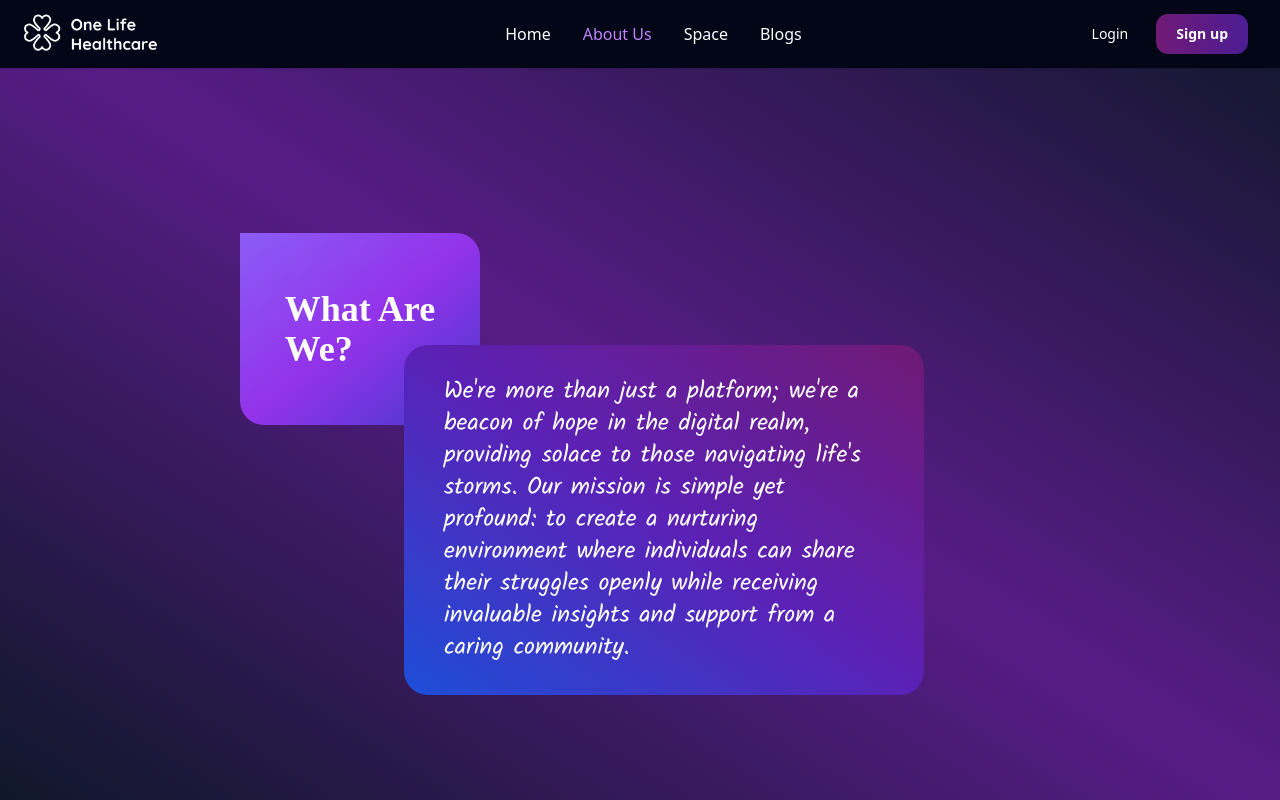
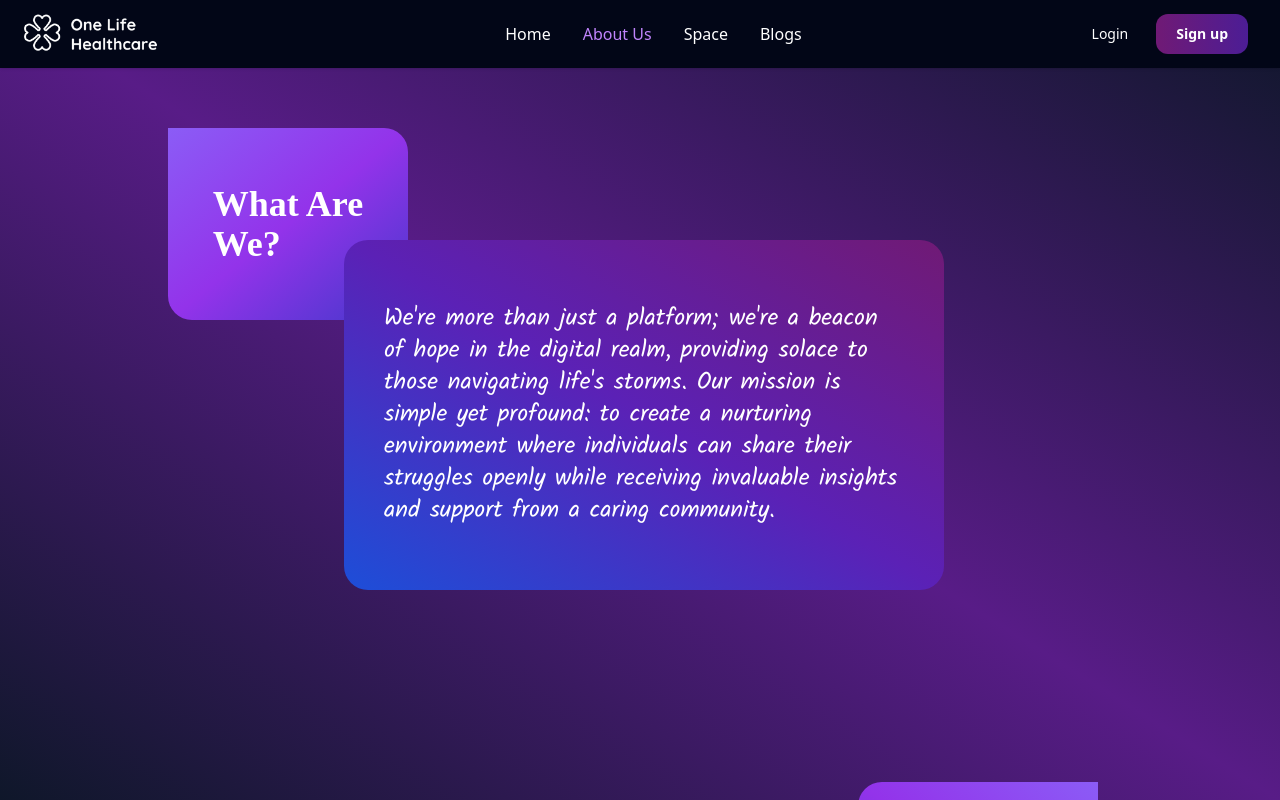
Before and after one commit to Vetanshu/Healthcare, a React (Vite) app in the folder my-project/: page /about in a window 1280 px wide. Built offline with nearby package versions, Linux system fonts and the light colour scheme; a web font is replaced by a local one.

Commit message:
about us responsive

```diff
--- a/my-project/src/components/About Us/About.jsx
+++ b/my-project/src/components/About Us/About.jsx
@@ -1,15 +1,54 @@
 import React from "react";
+import { motion, useInView } from 'framer-motion';
+
+const variants = {
+  hidden: {
+    opacity:0,
+    x: -500,
+  },
+  show: {
+    opacity: 1,
+    x: 0,
+    transition: {
+      staggerChildren: 1,
+      duration: 0.8,
+      delay: 0.5,
+    },
+  },
+};
+
+const right = {
+  hidden: {
+    opacity:0,
+    x: 500,
+  },
+  show: {
+    opacity: 1,
+    x: 0,
+    transition: {
+      staggerChildren: 1,
+      duration: 0.8,
+      delay: 0.5,
+    },
+  },
+};
+
 
 const About = () => {
   return (
-    <div className="w-full bg-gradient-to-bl from-slate-900 via-purple-900 to-slate-900 top-0 absolute flex justify-center h-screen">
-      <div className="flex flex-col items-center lg:flex-row mt-28 lg:mt-32 lg:ml-60 ">
+    <div className="w-full bg-gradient-to-bl from-slate-900 via-purple-900 to-slate-900 top-0 absolute flex justify-center h-screen overflow-y-auto overflow-hidden">
+
+      <div className="flex flex-col items-center space-y-16 mt-28 lg:mt-32">
+        <motion.div className="box-1 flex flex-col items-center"
+        variants={variants}
+        initial="hidden"
+        animate="show"
+        >
           <div className="relative flex flex-col items-center lg:items-start md:justify-normal">
-          <div className="small-box w-[30%] lg:w-60 h-[35%]  -translate-x-[200px] lg:h-48 bg-gradient-to-br from-violet-500 via-purple-600 to-indigo-700 text-3xl lg:text-4xl text-white flex justify-center items-center absolute font-semibold font-play rounded-tr-3xl rounded-bl-3xl lg:top-0 lg:left-0 transform lg:transform-none md:-translate-x-40 md:text-3xl md:w-[210px] md:h-[150px]">
+            <div className="small-box w-[30%] lg:w-60 h-[35%] -translate-x-[200px] lg:h-48 bg-gradient-to-br from-violet-500 via-purple-600 to-indigo-700 text-3xl lg:text-4xl text-white flex justify-center items-center absolute font-semibold font-play rounded-tr-3xl rounded-bl-3xl lg:top-0 lg:ml-5 transform md:-translate-x-40 md:text-3xl md:w-[210px] md:h-[150px] box-shadow: 0 29px 52px rgba(0,0,0,0.40), 0 25px 16px rgba(0,0,0,0.20);">
               What Are <br /> We?
             </div>
-          <div className="text-box w-[55%] h-[400px] text-[22px] ml-24  lg:w-1/2 bg-gradient-to-tr from-blue-700 via-violet-800 to-fuchsia-900 lg:h-[350px] rounded-3xl mt-28 -translate-x-7 lg:ml-48 z-10 flex justify-center items-center px-5 lg:px-10 lg:text-2xl font-medium font-kalam text-white lg:mt-28 md:w-[50%] md:ml-52 md:p-11 md:mt-24 md:text-xl
-           md:h-[400px]">
+            <div className="text-box w-[55%] h-[400px] text-[22px] ml-24 lg:w-[600px] bg-gradient-to-tr from-blue-700 via-violet-800 to-fuchsia-900 lg:h-[350px] rounded-3xl mt-28 -translate-x-7 z-10 flex justify-center items-center px-5 lg:px-10 lg:text-2xl font-medium font-kalam text-white lg:mt-28 lg:ml-16 md:w-[50%] md:ml-52 md:p-11 md:mt-24 md:text-xl md:h-[400px] box-shadow: 0 29px 52px rgba(0,0,0,0.40), 0 25px 16px rgba(0,0,0,0.20);">
               <p>
                 We're more than just a platform; we're a beacon of hope in the
                 digital realm, providing solace to those navigating life's storms.
@@ -20,6 +59,50 @@ const About = () => {
               </p>
             </div>
           </div>
+        </motion.div>
+
+        <div className="box-2 flex flex-col items-center">
+          <motion.div className="relative flex flex-col items-center lg:items-start md:justify-normal lg:mt-32"
+          variants={right}
+          initial="hidden"
+          whileInView= "show"
+          viewport={{
+            once: true
+          }}
+          >
+            <div className="small-box w-[30%] lg:text-right lg:w-60 h-[35%] -translate-x-[200px] lg:h-48 bg-gradient-to-bl from-violet-500 via-purple-600 to-indigo-700 text-3xl lg:text-4xl text-white flex justify-center items-center absolute font-semibold font-play rounded-tl-3xl rounded-br-3xl lg:top-0 lg:translate-x-[550px] transform md:-translate-x-40 md:text-3xl md:w-[210px] md:h-[150px] box-shadow: 0 29px 52px rgba(0,0,0,0.40), 0 25px 16px rgba(0,0,0,0.20);">
+              What We <br />
+              Do?
+            </div>
+            <div className="text-box w-[55%] h-[400px] text-[22px] ml-24 lg:w-[600px] bg-gradient-to-tr from-blue-700 via-violet-800 to-fuchsia-900 lg:h-[350px] rounded-3xl mt-28 -translate-x-7 z-10 flex justify-center items-center px-5 lg:px-10 lg:text-2xl font-medium font-kalam text-white ylg:mt-28 lg:ml-16 md:w-[50%] md:ml-52 md:p-11 md:mt-24 md:text-xl md:h-[400px] box-shadow: 0 29px 52px rgba(0,0,0,0.40), 0 25px 16px rgba(0,0,0,0.20);">
+              <p>
+                We harness the power of technology not just to connect, but to heal—to ensure that every interaction nurtures both mind and soul. We believe in the transformative magic of sharing, knowing that in each narrative lies the potential for healing and growth.
+              </p>
+            </div>
+          </motion.div>
+        </div>
+
+        <div className="box-3 flex flex-col items-center ">
+          <motion.div className="relative flex flex-col items-center lg:items-start md:justify-normal lg:mt-32 lg:mb-14"
+          variants={variants}
+          initial="hidden"
+          whileInView="show"
+          viewport={{
+            once:true
+          }}
+
+          >
+            <div className="small-box w-[30%] lg:w-60 h-[35%] lg:leading-mid -translate-x-[200px] lg:h-48 bg-gradient-to-br from-violet-500 via-purple-600 to-indigo-700 text-3xl lg:text-4xl text-white flex justify-center items-center absolute font-semibold font-play rounded-tr-3xl rounded-bl-3xl lg:top-0 lg:ml-5 transform md:-translate-x-40 md:text-3xl md:w-[210px] md:h-[150px] box-shadow: 0 29px 52px rgba(0,0,0,0.40), 0 25px 16px rgba(0,0,0,0.20); ">
+              Why We <br />
+              Do?
+            </div>
+            <div className="text-box w-[55%] h-[400px] text-[22px] ml-24 lg:w-[700px] bg-gradient-to-tr from-blue-700 via-violet-800 to-fuchsia-900 lg:h-[370px] rounded-3xl mt-28 -translate-x-7 z-10 flex justify-center items-center px-5 lg:px-10 lg:text-2xl font-medium font-kalam text-white lg:mt-28 lg:ml-16 md:w-[50%] md:ml-52 md:p-11 md:mt-24 md:text-xl md:h-[400px] box-shadow: 0 29px 52px rgba(0,0,0,0.40), 0 25px 16px rgba(0,0,0,0.20);">
+              <p>
+              In a world where mental well-being is often overlooked, especially in India where millions grapple with silent battles, we stand firm in our commitment to fostering positive change. Through our app and website, we've cultivated a diverse tapestry of voices, including survivors, therapists, psychologists, and everyday heroes. Here, conversations span a myriad of topics—from financial woes to familial dynamics—bolstered by the unifying thread of empathy and understanding.
+              </p>
+            </div>
+          </motion.div>
+        </div>
       </div>
     </div>
   );
--- a/my-project/tailwind.config.js
+++ b/my-project/tailwind.config.js
@@ -13,6 +13,10 @@ export default {
 
       screens:{
         phone:"300px"
+      },
+
+      lineHeight:{
+        mid:"60px"
       }
     },
   },
```
Lines whose indentation alone changed are shown as unchanged.
